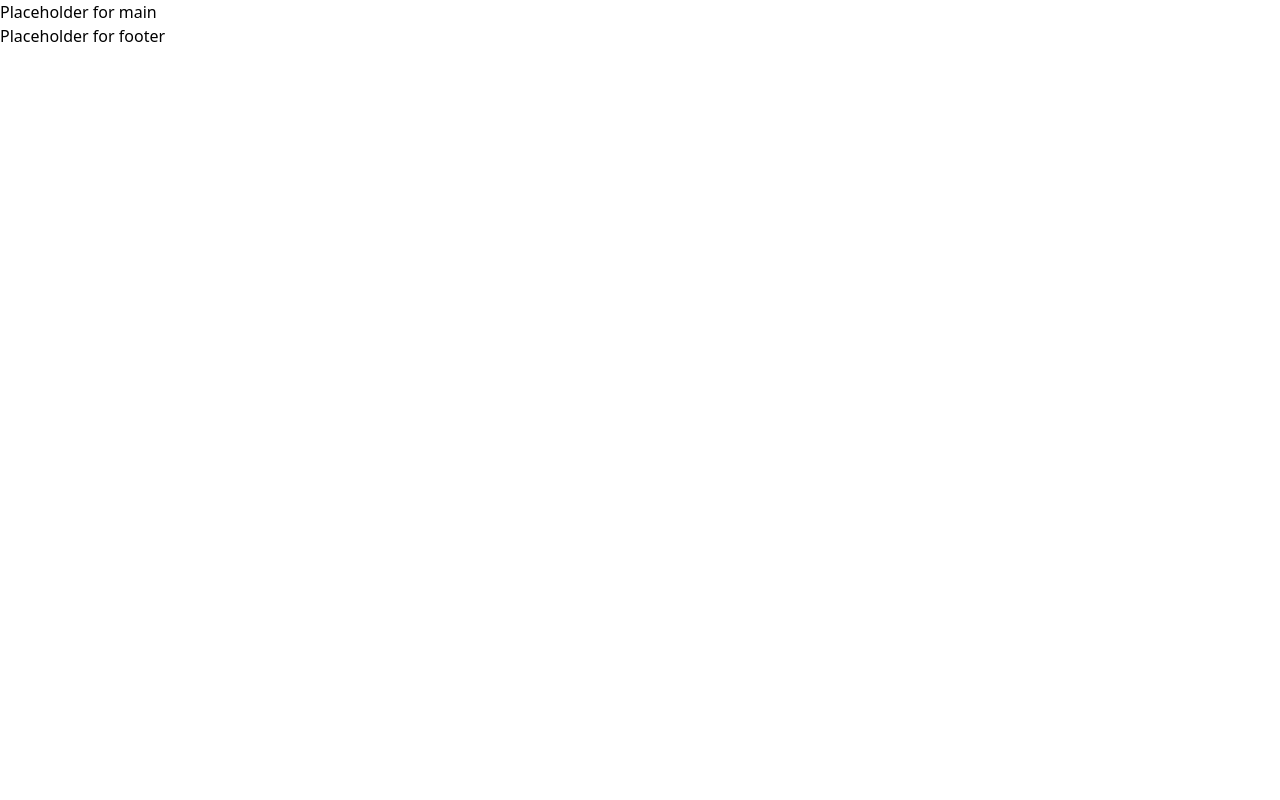
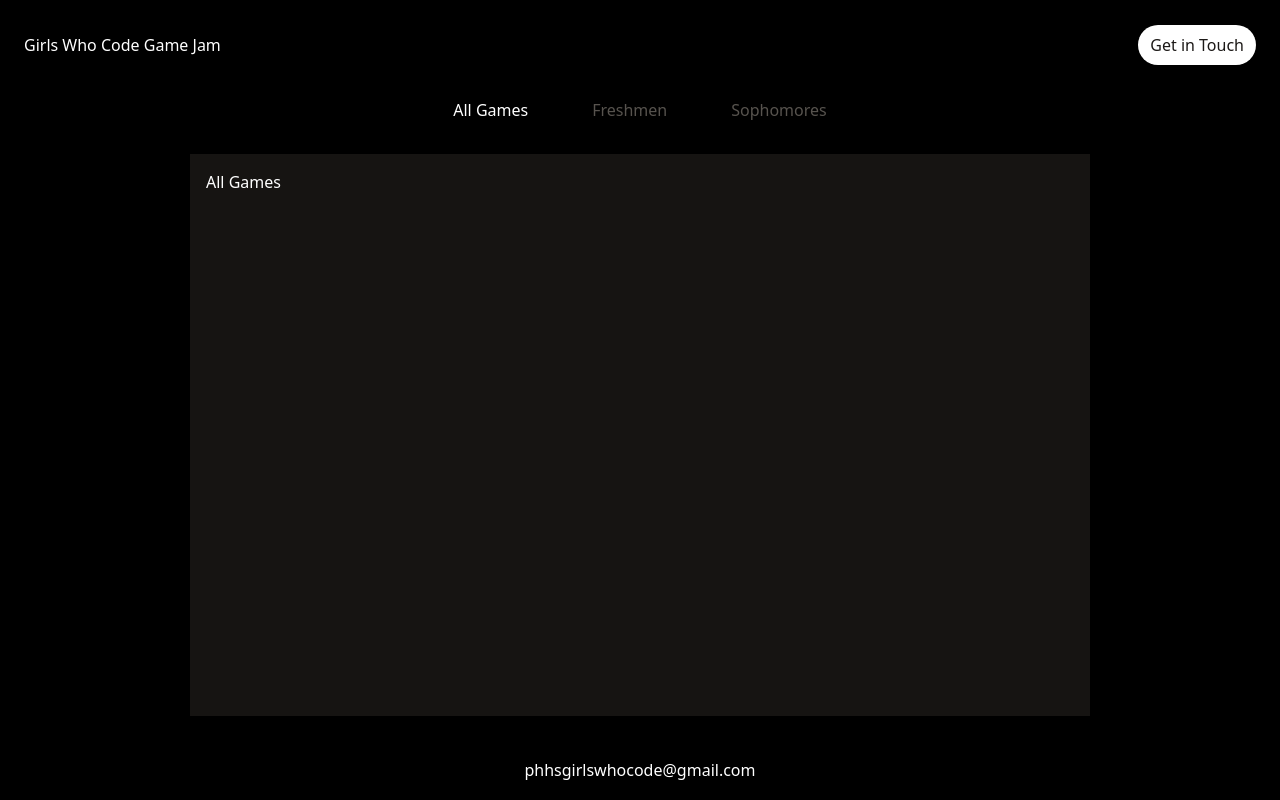
Before and after one commit to cnRachel/gwc-game-jam-2022-all-games, a Next.js app: page / in a window 1280 px wide. Built offline with nearby package versions, Linux system fonts and the light colour scheme.

Commit message:
build the layout

```diff
--- a/package.json
+++ b/package.json
@@ -9,6 +9,7 @@
     "lint": "next lint"
   },
   "dependencies": {
+    "@headlessui/react": "^1.7.7",
     "@next/font": "13.1.1",
     "@types/node": "18.11.18",
     "@types/react": "18.0.26",
--- a/pages/index.tsx
+++ b/pages/index.tsx
@@ -1,25 +1,67 @@
 import Head from 'next/head'
 import Image from 'next/image'
 import { Inter } from '@next/font/google'
+import Link from 'next/link';
+import { Tab } from '@headlessui/react';
 
 const inter = Inter({ subsets: ['latin'] })
 
+const tabs = [
+  {
+    key: 'all',
+    display: 'All Games'
+  },
+  {
+    key: 'freshmen',
+    display: 'Freshmen'
+  },
+  {
+    key: 'sophomore',
+    display: 'Sophomores'
+  }
+]
+
 export default function Home() {
   return (
-    <>
+    <div className = "flex flex-col h-full bg-black">
       <Head>
         <title>Create Next App</title>
         <meta name="description" content="Generated by create next app" />
         <meta name="viewport" content="width=device-width, initial-scale=1" />
         <link rel="icon" href="/favicon.ico" />
       </Head>
-      <main className = "text-red-">
-        <p>Placeholder for main</p>
+
+      <header className ="flex justify-between items-center h-[90px] px-6">
+        <div>Girls Who Code Game Jam</div>
+        <Link href="#" className="rounded-3xl bg-white text-stone-900 px-3 py-2 hover:bg-opacity-90">Get in Touch</Link>
+
+      </header>
+
+      <main className = "grow">
+        <div className="flex flex-col items-center h-full">
+          <Tab.Group>
+            <Tab.List className="flex items-center gap-12">
+
+              {tabs.map(tab => (
+                <Tab key={tab.key} className="p-2">
+                  {({selected}) => (<span className={selected ? 'text-white' : 'text-stone-600'}>{tab.display}</span>)}
+                </Tab>
+              ))}
+
+            </Tab.List>
+            <Tab.Panels className="h-full bg-stone-900 bg-opacity-80 h-full max-w-[900px] w-full p-2 sm:p-4 my-6">
+              <Tab.Panel className="">All Games</Tab.Panel>
+              <Tab.Panel>Freshmen</Tab.Panel>
+              <Tab.Panel>Sophomore</Tab.Panel>
+            </Tab.Panels>
+          </Tab.Group>
+        </div>
+
       </main>
 
-      <footer>
-        <p>Placeholder for footer</p>
+      <footer className="h-[60px] flex justify-center items-center">
+        <p>phhsgirlswhocode@gmail.com</p>
       </footer>
-    </>
+    </div>
   );
 }
--- a/styles/globals.css
+++ b/styles/globals.css
@@ -1,3 +1,14 @@
 @tailwind base;
 @tailwind components;
 @tailwind utilities;
+
+@layer {
+    html, body {
+        height: 100%;
+        color: white;
+    }
+
+    #__next {
+        height: 100%;
+    }
+}
```
Also changed, not shown: public/santabg.jpg (added), 1 other file (tests, documents, lock files or other folders).
